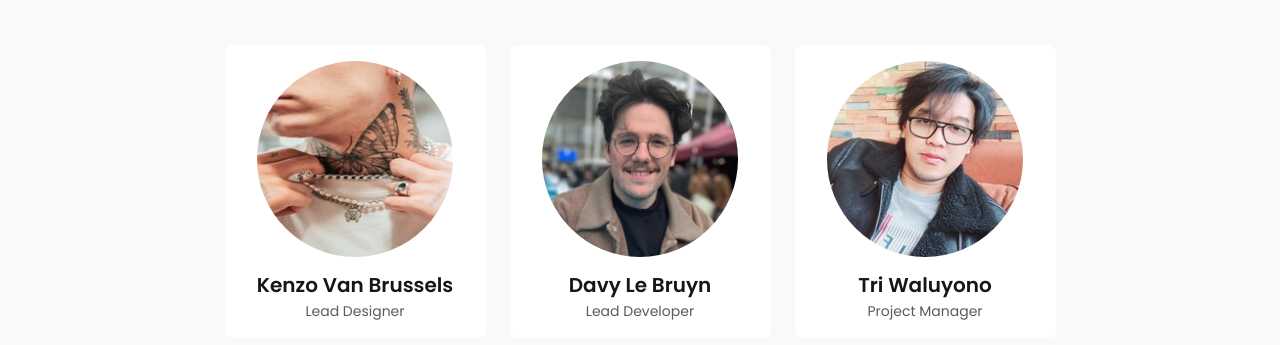
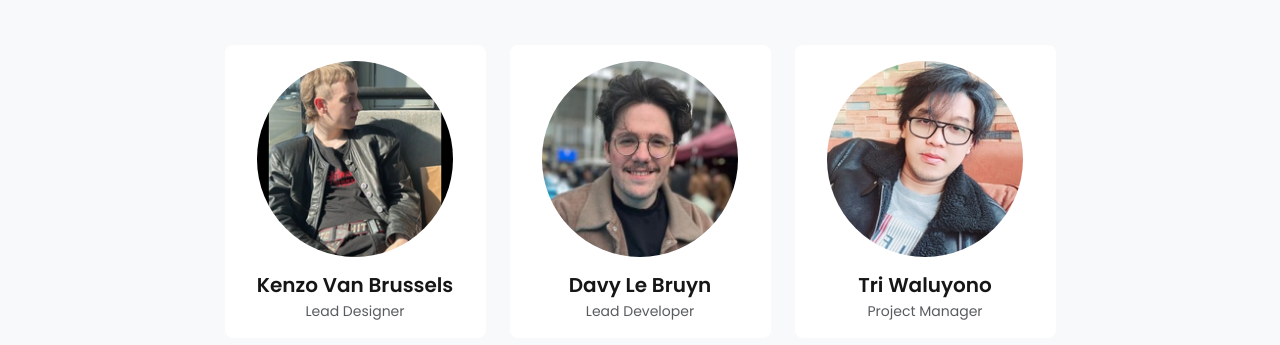
Before and after one commit to lebruyndavy/Fullstack-2025-Frontend, a plain HTML site: page student3/student3page1.html in a window 1280 px wide. Shown: the part 455-800 px from the top of the page. Drawn offline with nearby package versions, Linux system fonts and the light colour scheme.

Commit message:
update img kenzo

```diff
--- a/student3/student3page1.html
+++ b/student3/student3page1.html
@@ -72,7 +72,7 @@
                 <!-- Team Member 1 -->
                 <div class="col-lg-3 col-md-6">
                     <div class="card team-member-card border-0 position-relative">
-                        <img src="../common/img/Kenzo%20temp.jpg" class="card-img-top rounded-circle w-75 mx-auto mt-3" alt="Kenzo Van Brussels">
+                        <img src="../common/img/kenzo.png" class="card-img-top rounded-circle w-75 mx-auto mt-3" alt="Kenzo Van Brussels">
                         <div class="card-body">
                             <h5 class="card-title fw-semibold mb-1">Kenzo Van Brussels</h5>
                             <p class="card-text text-muted">Lead Designer</p>
```
